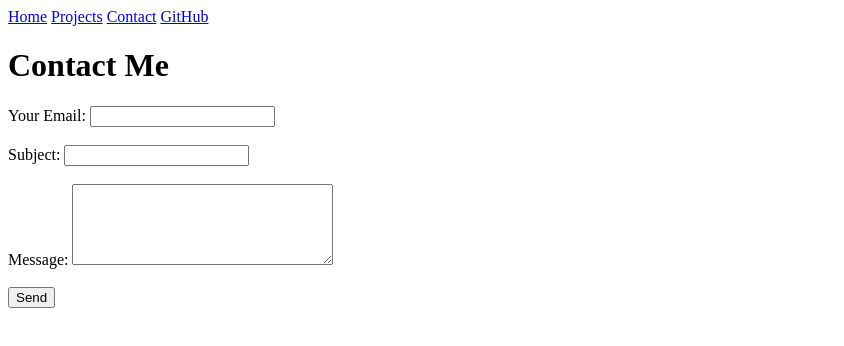
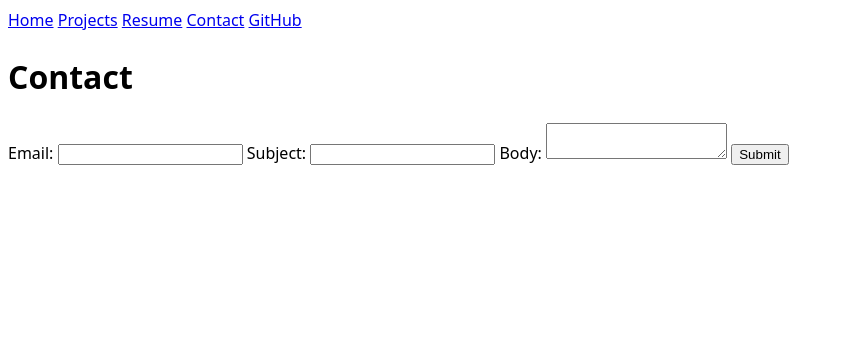
Before and after one commit to Haruncodes/Portfolio, a plain HTML site: page contact/index.html in a window 1280 px wide. Shown: the whole page, without its empty margins (0-844 px from the left). Drawn offline with Linux system fonts and the light colour scheme.

Commit message:
third commit

```diff
--- a/contact/index.html
+++ b/contact/index.html
@@ -3,36 +3,33 @@
 <head>
     <meta charset="UTF-8">
     <meta name="viewport" content="width=device-width, initial-scale=1.0">
-  <title>Contact</title>
+    <title>Contact: Ravi Harun</title>
     <link rel="stylesheet" href="../style.css">
 </head>
 <body>
     <nav>
         <a href="../index.html">Home</a>
-    <a href="../projects/index.html">Projects</a>
-    <a href="index.html">Contact</a>
-    <a href="https://github.com/YOUR_USERNAME" target="_blank">GitHub</a>
+        <a href="../Projects/index.html">Projects</a>
+        <a href="../Resume/index.html">Resume</a>
+        <a href="index.html" class="current">Contact</a>
+        <a href="https://github.com/Haruncodes" target="_blank">GitHub</a>
     </nav>
-
-  <h1>Contact Me</h1>
-
-  <form action="sample@example.com" method="POST" enctype="text/plain">
+    <h1>Contact</h1>
+    <form action="mailto:rharun@ucsd.edu" method="POST" enctype="text/plain">
         <label>
-      Your Email:
-      <input name="email" type="email" required>
+            Email:
+            <input type="email" name="email" required>
         </label>
-    <br><br>
         <label>
             Subject:
-      <input name="subject">
+            <input type="text" name="subject" required>
         </label>
-    <br><br>
         <label>
-      Message:
-      <textarea name="body" rows="5" cols="30"></textarea>
+            Body:
+            <textarea name="body" required></textarea>
         </label>
-    <br><br>
-    <button>Send</button>
+        <button type="submit">Submit</button>
     </form>
+
 </body>
 </html>
--- a/style.css
+++ b/style.css
@@ -0,0 +1,6 @@
+body {
+    /* Set line height to 1.5 times the font size
+         and use the OS’s UI font as the website font
+       */
+    font: 100%/1.5 system-ui;
+  }
```
Also changed, not shown: projects/index.html (+2 -1 lines). Lines whose indentation alone changed are shown as unchanged.
